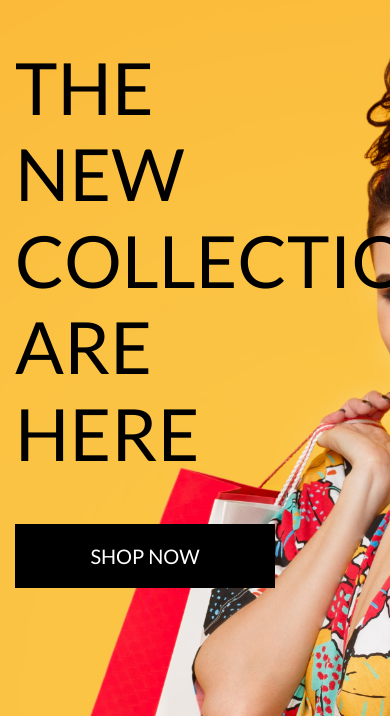
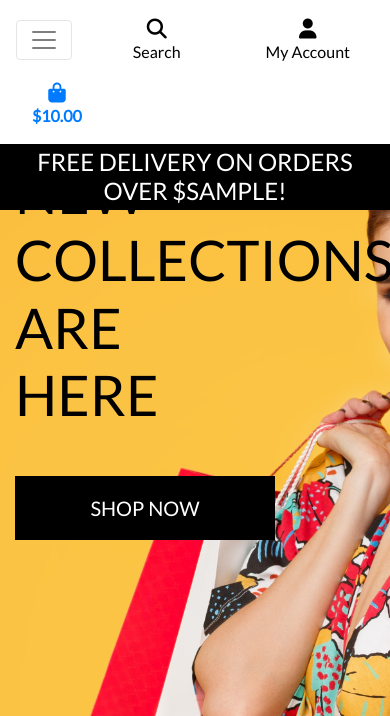
Before and after one commit to Pipicallu/Boutique_ado_v1, a Django app: template home/templates/home/index.html in a window 390 px wide; the page is wider, and only the part inside the window is pictured. Shown: the top 716 px of that part. Run offline with Django 3.2, Linux system fonts and the light colour scheme; the template is opened without the code that fills it: most values are stand-ins (such as "Sample title", 1, 10 or a date in 2020); some libraries are stand-ins or nearby versions.

Commit message:
ide unresponsive so makeing sure to save my work

```diff
--- a/home/templates/home/index.html
+++ b/home/templates/home/index.html
@@ -4,9 +4,7 @@
 {% block page_header %}
     <div class="container header-container">
         <div class="row">
-        <div class="col">
-
-        </div>
+            <div class="col"></div>
         </div>
     </div>
 {% endblock %}
@@ -15,8 +13,8 @@
     <div class="container h-100">
         <div class="row h-100">
             <div class="col-7 col-md-6 my-auto">
-            <h1 class="display-3 logo-font text-black">
-                The New collections are here
+                <h1 class="display-4 logo-font text-black">
+                    The new collections are here
                 </h1>
                 <div class="my-5">
                     <h4>
--- a/static/css/base.css
+++ b/static/css/base.css
@@ -56,6 +56,10 @@ body{
     border: 1px solid black !important;
 }
 
+.bg-black{
+    background: #000 !important;
+}
+
 /* -------------------------------- Media Queries */
 
 /* Slightly larger container on xl screens */
--- a/templates/base.html
+++ b/templates/base.html
@@ -2,8 +2,8 @@
 
 <!doctype html>
 <html lang="en">
+  <head>
 
-<head>
     {% block meta %}
         <meta http-equiv="X-UA-Compatible" content="ie=edge">
         <meta charset="utf-8">
@@ -14,48 +14,38 @@
     {% endblock %}
 
     {% block corecss %}
-    <link rel="stylesheet" href="https://stackpath.bootstrapcdn.com/bootstrap/4.4.1/css/bootstrap.min.css"
-        integrity="sha384-Vkoo8x4CGsO3+Hhxv8T/Q5PaXtkKtu6ug5TOeNV6gBiFeWPGFN9MuhOf23Q9Ifjh" crossorigin="anonymous">
-    <link href="https://fonts.googleapis.com/css2?family=Lato&display=swap" rel="stylesheet">
+        <link rel="stylesheet" href="https://stackpath.bootstrapcdn.com/bootstrap/4.4.1/css/bootstrap.min.css" integrity="sha384-Vkoo8x4CGsO3+Hhxv8T/Q5PaXtkKtu6ug5TOeNV6gBiFeWPGFN9MuhOf23Q9Ifjh" crossorigin="anonymous">
+        <link rel="stylesheet" href="https://fonts.googleapis.com/css?family=Lato&display=swap">
         <link rel="stylesheet" href="{% static 'css/base.css' %}">
-
     {% endblock %}
 
     {% block extra_css %}
     {% endblock %}
 
     {% block corejs %}
-    <script src="https://kit.fontawesome.com/ac8551d6f8.js" crossorigin="anonymous"></script>
-    <script src="https://code.jquery.com/jquery-3.4.1.slim.min.js"
-        integrity="sha384-J6qa4849blE2+poT4WnyKhv5vZF5SrPo0iEjwBvKU7imGFAV0wwj1yYfoRSJoZ+n"
-        crossorigin="anonymous"></script>
-    <script src="https://cdn.jsdelivr.net/npm/popper.js@1.16.0/dist/umd/popper.min.js"
-        integrity="sha384-Q6E9RHvbIyZFJoft+2mJbHaEWldlvI9IOYy5n3zV9zzTtmI3UksdQRVvoxMfooAo"
-        crossorigin="anonymous"></script>
-    <script src="https://stackpath.bootstrapcdn.com/bootstrap/4.4.1/js/bootstrap.min.js"
-        integrity="sha384-wfSDF2E50Y2D1uUdj0O3uMBJnjuUD4Ih7YwaYd1iqfktj0Uod8GCExl3Og8ifwB6"
-        crossorigin="anonymous"></script>
+        <script src="https://kit.fontawesome.com/e9c73d7092.js" crossorigin="anonymous"></script>
+        <script src="https://code.jquery.com/jquery-3.4.1.slim.min.js" integrity="sha384-J6qa4849blE2+poT4WnyKhv5vZF5SrPo0iEjwBvKU7imGFAV0wwj1yYfoRSJoZ+n" crossorigin="anonymous"></script>
+        <script src="https://cdn.jsdelivr.net/npm/popper.js@1.16.0/dist/umd/popper.min.js" integrity="sha384-Q6E9RHvbIyZFJoft+2mJbHaEWldlvI9IOYy5n3zV9zzTtmI3UksdQRVvoxMfooAo" crossorigin="anonymous"></script>
+        <script src="https://stackpath.bootstrapcdn.com/bootstrap/4.4.1/js/bootstrap.min.js" integrity="sha384-wfSDF2E50Y2D1uUdj0O3uMBJnjuUD4Ih7YwaYd1iqfktj0Uod8GCExl3Og8ifwB6" crossorigin="anonymous"></script>
     {% endblock %}
 
     {% block extra_js %}
     {% endblock %}
 
-    <title>Boutique Ado {% block extra_title %} {% endblock %}</title>
+    <title>Boutique Ado {% block extra_title %}{% endblock %}</title>
   </head>
-
   <body>
     <header class="container-fluid fixed-top">
         <div id="topnav" class="row bg-white pt-lg-2 d-none d-lg-flex">
             <div class="col-12 col-lg-4 my-auto py-1 py-lg-0 text-center text-lg-left">
-                <a href="{% url 'home' %}" class="">
+                <a href="{% url 'home' %}" class="nav-link main-logo-link">
                     <h2 class="logo-font text-black my-0"><strong>Boutique</strong> Ado</h2>
                 </a>
             </div>
             <div class="col-12 col-lg-4 my-auto py-1 py-lg-0">
                 <form method="GET" action="">
                     <div class="input-group w-100">
-                        <input type="text" class="form-control border border-black rounded-0" name="q"
-                            placeholder="Search our site.">
+                        <input class="form-control border border-black rounded-0" type="text" name="q" placeholder="Search our site">
                         <div class="input-group-append">
                             <button class="form-control btn btn-black border border-black rounded-0" type="submit">
                                 <span class="icon">
@@ -69,8 +59,7 @@
             <div class="col-12 col-lg-4 my-auto py-1 py-lg-0">
                 <ul class="list-inline list-unstyled text-center text-lg-right my-0">
                     <li class="list-inline-item dropdown">
-                        <a href="#" class="text-black nav-link" id="user-options" data-toggle="dropdown"
-                            aria-haspopup="true" aria-expanded="false">
+                        <a class="text-black nav-link" href="#" id="user-options" data-toggle="dropdown" aria-haspopup="true" aria-expanded="false">
                             <div class="text-center">
                                 <div><i class="fas fa-user fa-lg"></i></div>
                                 <p class="my-0">My Account</p>
@@ -90,8 +79,7 @@
                         </div>
                     </li>
                     <li class="list-inline-item">
-                        <a class="{% if grand_total %}text-info font-weight-bold{% else %}text-black{% endif %} nav-link"
-                            href="">
+                        <a class="{% if grand_total %}text-info font-weight-bold{% else %}text-black{% endif %} nav-link" href="">
                             <div class="text-center">
                                 <div><i class="fas fa-shopping-bag fa-lg"></i></div>
                                 <p class="my-0">
@@ -106,7 +94,20 @@
                     </li>
                 </ul>
             </div>
-
+        </div>
+        <div class="row bg-white">
+            <nav class="navbar navbar-expand-lg navbar-light w-100">
+                <button class="navbar-toggler" type="button" data-toggle="collapse" data-target="#main-nav" aria-controls="main-nav" aria-expanded="false" aria-label="Toggle navigation">
+                    <span class="navbar-toggler-icon"></span>
+                </button>
+                {% include 'includes/mobile-top-header.html' %}
+                {% include 'includes/main-nav.html' %}
+            </nav>
+        </div>
+        <div id="delivery-banner" class="row text-center">
+            <div class="col bg-black text-white">
+                <h4 class="logo-font my-1">Free delivery on orders over ${{ free_shipping_threshold }}!</h4>
+            </div>
         </div>
     </header>
 
@@ -120,12 +121,9 @@
     {% block content %}
     {% endblock %}
 
-
-
-
     {% block postloadjs %}
     {% endblock %}
 
+
   </body>
-
 </html>
--- /dev/null
+++ b/templates/includes/main-nav.html
@@ -0,0 +1,50 @@
+<div class="collapse navbar-collapse" id="main-nav">
+    <ul class="navbar-nav w-auto mx-auto">
+         <li class="nav-item dropdown">
+            <a class="logo-font font-weight-bold nav-link text-black mr-5" href="#" id="all-products-link" data-toggle="dropdown" aria-haspopup="true" aria-expanded="false">
+                All Products
+            </a>
+            <div class="dropdown-menu border-0" aria-labelledby="all-products-link">
+                <a href="" class="dropdown-item">By Price</a>
+                <a href="" class="dropdown-item ">By Rating</a>
+                <a href="" class="dropdown-item ">By Category</a>
+                <a href="" class="dropdown-item">All Products</a>
+            </div>
+        </li>
+
+         <li class="nav-item dropdown">
+            <a class="logo-font font-weight-bold nav-link text-black mr-5" href="#" id="clothing-link" data-toggle="dropdown" aria-haspopup="true" aria-expanded="false">
+                Clothing
+            </a>
+            <div class="dropdown-menu border-0" aria-labelledby="clothing-link">
+                <a href="" class="dropdown-item">Activewear &amp; Essentials</a>
+                <a href="" class="dropdown-item">Jeans</a>
+                <a href="" class="dropdown-item">Shirts</a>
+                <a href="" class="dropdown-item">All Clothing</a>
+            </div>
+        </li>
+
+        <li class="nav-item dropdown">
+            <a class="logo-font font-weight-bold nav-link text-black mr-5" href="#" id="homeware-link" data-toggle="dropdown" aria-haspopup="true" aria-expanded="false">
+                Homeware
+            </a>
+            <div class="dropdown-menu border-0" aria-labelledby="homeware-link">
+                <a href="" class="dropdown-item">Bed &amp; Bath</a>
+                <a href="" class="dropdown-item">Kitchen &amp; Dining</a>
+                <a href="" class="dropdown-item">All Homeware</a>
+            </div>
+        </li>
+
+        <li class="nav-item dropdown">
+            <a class="logo-font font-weight-bold nav-link text-black" href="#" id="specials-link" data-toggle="dropdown" aria-haspopup="true" aria-expanded="false">
+                Special Offers
+            </a>
+            <div class="dropdown-menu border-0" aria-labelledby="specials-link">
+                <a href="" class="dropdown-item">New Arrivals</a>
+                <a href="" class="dropdown-item">Deals</a>
+                <a href="" class="dropdown-item">Clearance</a>
+                <a href="" class="dropdown-item">All Specials</a>
+            </div>
+        </li>
+    </ul>
+</div>
--- /dev/null
+++ b/templates/includes/mobile-top-header.html
@@ -0,0 +1,56 @@
+<li class="list-inline-item">
+    <a class="text-black nav-link d-block d-lg-none" href="#" id="mobile-search" data-toggle="dropdown" aria-haspopup="true" aria-expanded="false">
+        <div class="text-center">
+            <div><i class="fas fa-search fa-lg"></i></div>
+            <p class="my-0">Search</p>
+        </div>
+    </a>
+    <div class="dropdown-menu border-0 w-100 p-3 rounded-0 my-0" aria-labelledby="mobile-search">
+        <form class="form" method="GET" action="">
+            <div class="input-group w-100">
+                <input class="form-control border border-black rounded-0" type="text" name="q" placeholder="Search our site">
+                <div class="input-group-append">
+                    <button class="form-control form-control btn btn-black border border-black rounded-0" type="submit">
+                        <span class="icon">
+                            <i class="fas fa-search"></i>
+                        </span>
+                    </button>
+                </div>
+            </div>
+        </form>
+    </div>
+</li>
+<li class="list-inline-item dropdown">
+    <a class="text-black nav-link d-block d-lg-none" href="#" id="user-options" data-toggle="dropdown" aria-haspopup="true" aria-expanded="false">
+        <div class="text-center">
+            <div><i class="fas fa-user fa-lg"></i></div>
+            <p class="my-0">My Account</p>
+        </div>
+    </a>
+    <div class="dropdown-menu border-0" aria-labelledby="user-options">
+        {% if request.user.is_authenticated %}
+            {% if request.user.is_superuser %}
+                <a href="{% url 'account_logout' %}" class="dropdown-item">Product Management</a>
+            {% endif %}
+            <a href="" class="dropdown-item">My Profile</a>
+            <a href="{% url 'account_logout' %}" class="dropdown-item">Logout</a>
+        {% else %}
+            <a href="{% url 'account_signup' %}" class="dropdown-item">Register</a>
+            <a href="{% url 'account_login' %}" class="dropdown-item">Login</a>
+        {% endif %}
+    </div>
+</li>
+<li class="list-inline-item">
+    <a class="{% if grand_total %}text-primary font-weight-bold{% else %}text-black{% endif %} nav-link d-block d-lg-none" href="">
+        <div class="text-center">
+            <div><i class="fas fa-shopping-bag fa-lg"></i></div>
+            <p class="my-0">
+                {% if grand_total %}
+                    ${{ grand_total|floatformat:2 }}
+                {% else %}
+                    $0.00
+                {% endif %}
+            </p>
+        </div>
+    </a>
+</li>
```
Lines whose indentation alone changed are shown as unchanged.
